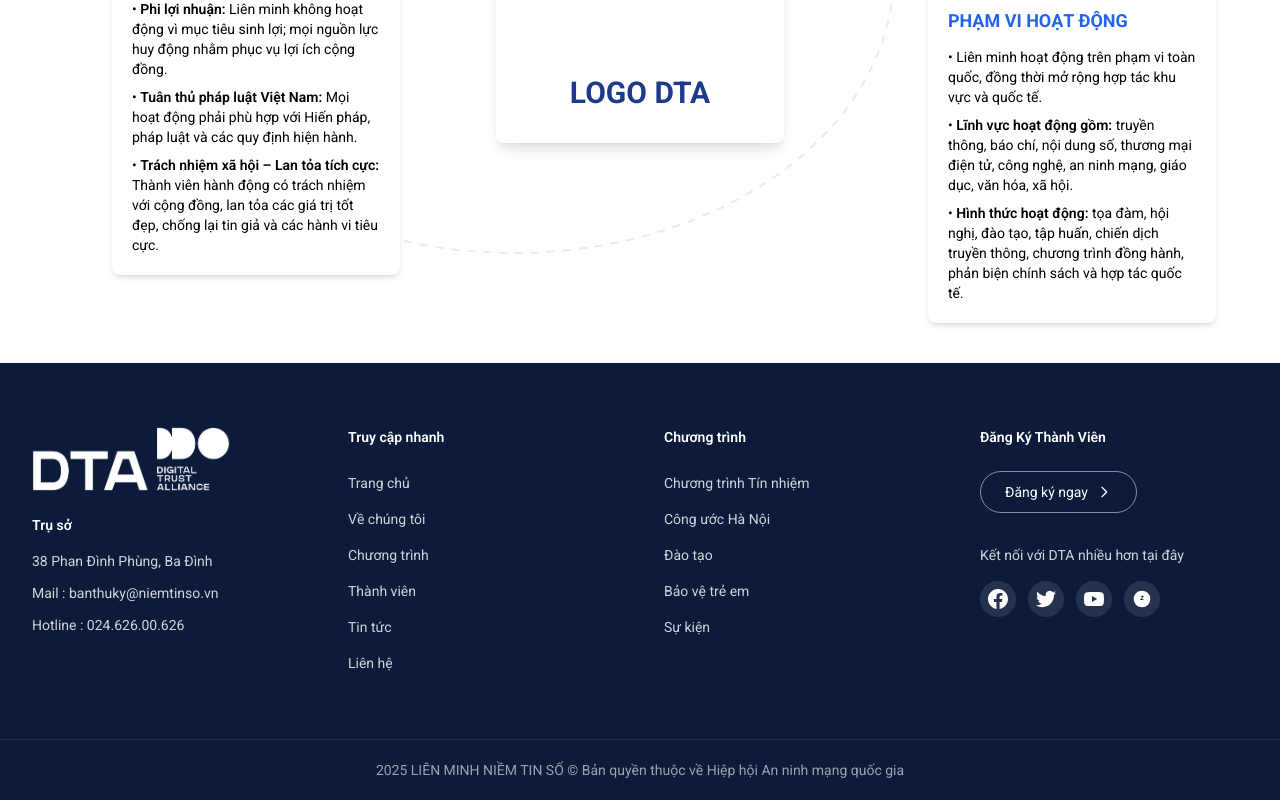
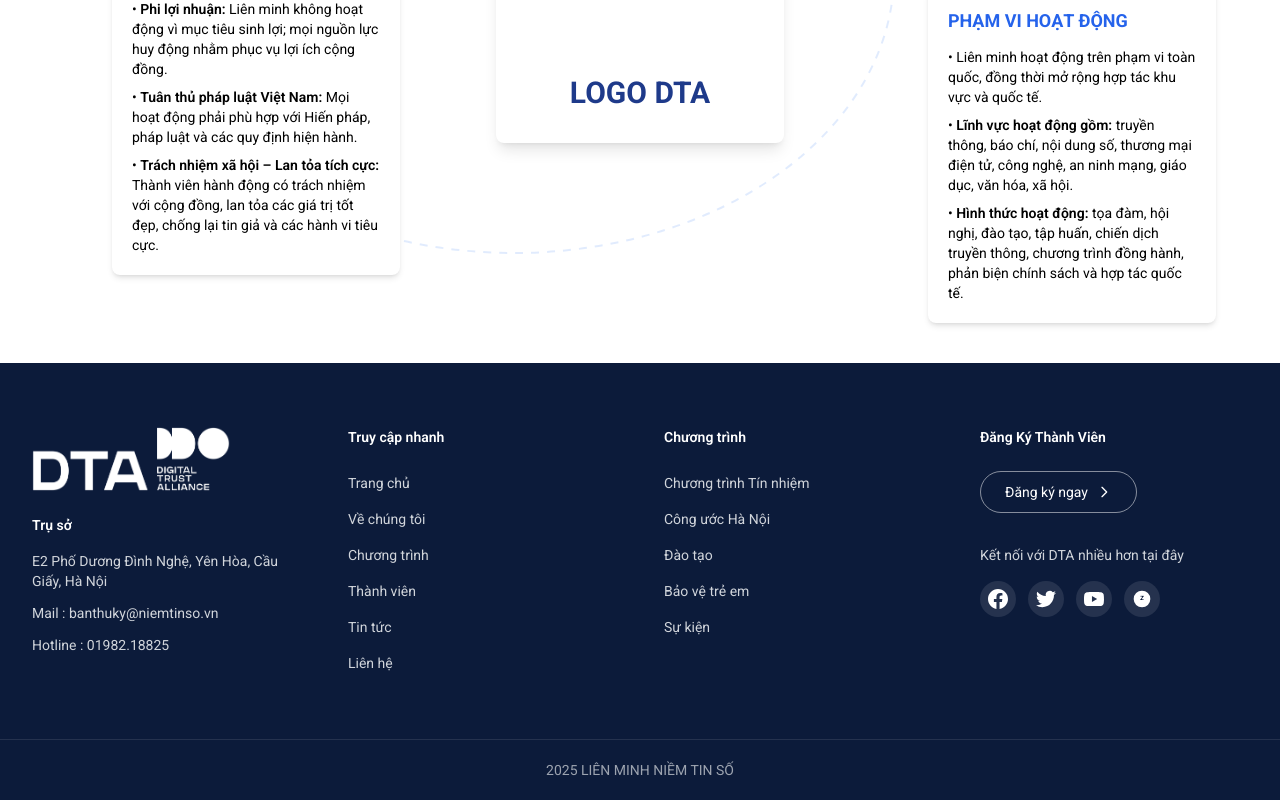
Before and after one commit to baoquoc29/niemtinso, a React (Vite) app: page /about in a window 1280 px wide. Shown: the part 745-1545 px from the top of the page. Built offline with nearby package versions, Linux system fonts and the light colour scheme.

Commit message:
fix images program

```diff
--- a/src/components/Footer.jsx
+++ b/src/components/Footer.jsx
@@ -29,7 +29,7 @@ const Footer = () => {
           <path d="M24 12.073c0-6.627-5.373-12-12-12s-12 5.373-12 12c0 5.99 4.388 10.954 10.125 11.854v-8.385H7.078v-3.47h3.047V9.43c0-3.007 1.792-4.669 4.533-4.669 1.312 0 2.686.235 2.686.235v2.953H15.83c-1.491 0-1.956.925-1.956 1.874v2.25h3.328l-.532 3.47h-2.796v8.385C19.612 23.027 24 18.062 24 12.073z"/>
         </svg>
       ),
-      href: '#',
+      href: 'https://www.facebook.com/niemtinso',
     },
     {
       name: 'Twitter',
@@ -80,9 +80,9 @@ const Footer = () => {
             {/* Contact Info */}
             <div className="space-y-3">
               <h3 className="text-sm font-semibold text-white mb-4">{t.footer.headquarters}</h3>
-              <p className="text-sm text-gray-300">38 Phan Đình Phùng, Ba Đình</p>
+              <p className="text-sm text-gray-300">E2 Phố Dương Đình Nghệ, Yên Hòa, Cầu Giấy, Hà Nội</p>
               <p className="text-sm text-gray-300">Mail : banthuky@niemtinso.vn</p>
-              <p className="text-sm text-gray-300">Hotline : 024.626.00.626</p>
+              <p className="text-sm text-gray-300">Hotline : 01982.18825</p>
             </div>
           </div>
 
@@ -124,7 +124,7 @@ const Footer = () => {
           <div>
             <h3 className="text-sm font-semibold text-white mb-6">{t.footer.registerMember}</h3>
             <a
-              href="#"
+              href="/register"
               className="inline-flex items-center gap-2 px-6 py-2.5 border border-white/50 rounded-full text-sm text-white hover:bg-white hover:text-[#0C1B3A] transition-all duration-300 btn-animate"
             >
               {t.footer.registerButton}
--- a/src/components/Programs.jsx
+++ b/src/components/Programs.jsx
@@ -117,7 +117,8 @@ const Programs = () => {
           </div>
 
           {/* Card 2 - Top Right (Image Only) */}
-          <div className="md:col-span-1 lg:col-span-2 relative overflow-hidden rounded-3xl md:rounded-2xl shadow-lg hover:shadow-2xl transition-all duration-300 group h-auto md:h-[240px] lg:h-[230px] card-animate">
+          {/* <div className="md:col-span-1 lg:col-span-2 relative overflow-hidden rounded-3xl md:rounded-2xl shadow-lg hover:shadow-2xl transition-all duration-300 group h-auto md:h-[240px] lg:h-[230px] card-animate"> */}
+            <div className="md:col-span-1 lg:col-span-2 relative overflow-hidden rounded-3xl md:rounded-2xl shadow-lg hover:shadow-2xl transition-all duration-300 group h-auto md:h-[240px] lg:h-[320px] card-animate">
             <img
               src="/images/hd2026-02.jpg"
               alt="Hành động 2026"
@@ -126,7 +127,7 @@ const Programs = () => {
           </div>
 
           {/* Card 3 - Middle Right (Image Only) */}
-          <div className="relative overflow-hidden rounded-2xl shadow-lg hover:shadow-2xl transition-all duration-300 group h-[250px] md:h-[240px] lg:h-[230px] card-animate">
+          <div className="relative overflow-hidden rounded-2xl shadow-lg hover:shadow-2xl transition-all duration-300 group h-[250px] md:h-[240px] lg:h-[290px] card-animate">
             <img
               src="/images/hd2026-03.jpg"
               alt="Hành động 2026"
@@ -135,7 +136,8 @@ const Programs = () => {
           </div>
 
           {/* Card 4 - Bottom Right (Image Only) */}
-          <div className="relative overflow-hidden rounded-2xl shadow-lg hover:shadow-2xl transition-all duration-300 group h-[250px] md:h-[240px] lg:h-[230px] card-animate">
+          {/* <div className="relative overflow-hidden rounded-2xl shadow-lg hover:shadow-2xl transition-all duration-300 group h-[250px] md:h-[240px] lg:h-[230px] card-animate"> */}
+          <div className=" overflow-hidden rounded-2xl transition-all duration-300 group h-[250px] md:h-[240px] lg:h-[290px] card-animate">
             <img
               src="/images/hd2026-04.jpg"
               alt="Hành động 2026"
--- a/src/context/LanguageContext.jsx
+++ b/src/context/LanguageContext.jsx
@@ -178,7 +178,7 @@ export const translations = {
       registerMember: 'Đăng Ký Thành Viên',
       registerButton: 'Đăng ký ngay',
       connectWithUs: 'Kết nối với DTA nhiều hơn tại đây',
-      copyright: '2025 LIÊN MINH NIỀM TIN SỐ © Bản quyền thuộc về Hiệp hội An ninh mạng quốc gia',
+      copyright: '2025 LIÊN MINH NIỀM TIN SỐ',
       quickLinks: {
         home: 'Trang chủ',
         about: 'Về chúng tôi',
```
